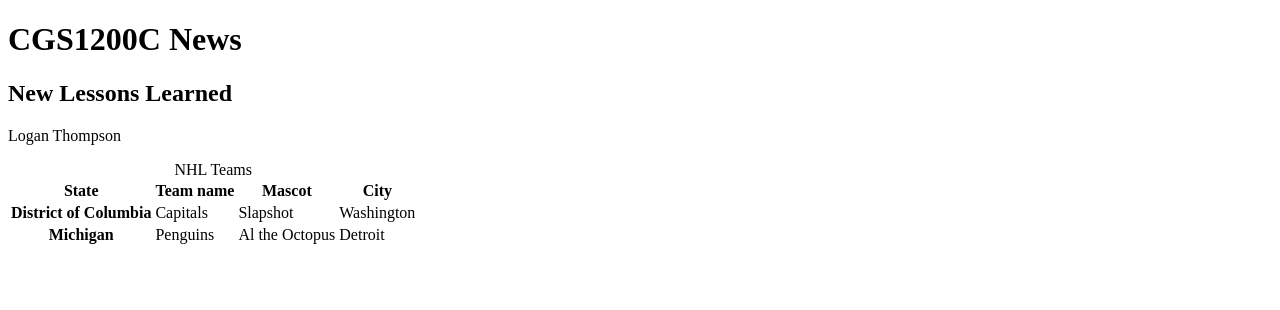
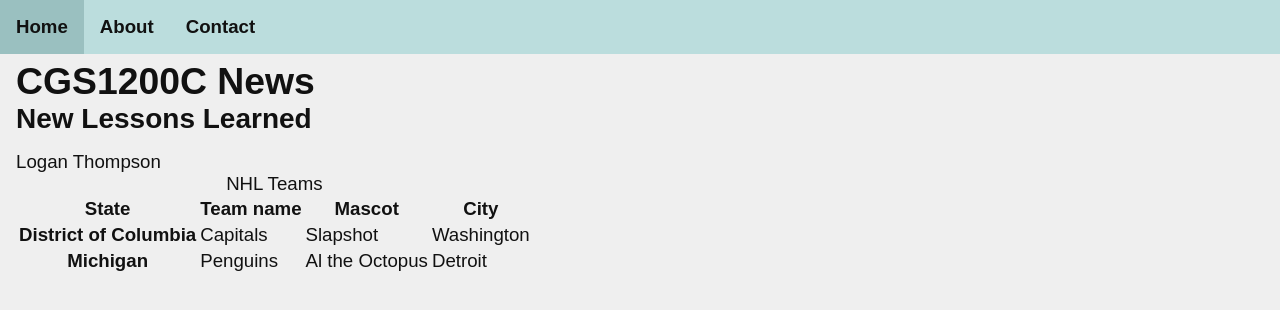
Before and after one commit to lowgain/CGS1200C, a plain HTML site: page index.html in a window 1280 px wide. Drawn offline with Linux system fonts and the light colour scheme.

Commit message:
add contact info and about pages

```diff
--- a/index.html
+++ b/index.html
@@ -4,16 +4,25 @@
 
 <head>
 
-  <title>CGS1200C - Unit 1</title>
+  <title>Unit 5 | Home</title>
 
   <meta charset="UTF-8" />
 
   <meta name="viewport" content="width=device-width,initial-scale=1" />
 
+  <link rel="stylesheet" href="styles.css" />
+
 </head>
 
 <body>
 
+  <nav>
+    <a href="index.html">Home</a>
+    <a href="about.html">About</a>
+    <a href="contact.html">Contact</a>
+  </nav>
+
+  <div class=wrapper>
     <h1>CGS1200C News</h1>
     <h2>New Lessons Learned</h2>
     <p>Logan Thompson</p>
@@ -44,6 +53,8 @@
 
     </table>
 
+  </div>
+
 </body>
 
 </html>
--- /dev/null
+++ b/styles.css
@@ -0,0 +1,51 @@
+:root {
+  --bg-color: #EFEFEF;
+  --fg-color: #111;
+  --primary-color: #BDD;
+  --secondary-color: #9AC0C0;
+}
+
+* {
+  margin: 0;
+  box-sizing: border-box;
+}
+
+body {
+  font-family: sans-serif;
+  font-size: 14pt;
+  color: var(--fg-color);
+  background-color: var(--bg-color);
+}
+
+nav {
+  position: fixed;
+  top: 0;
+  left: 0;
+  width: 100%;
+  background-color: var(--primary-color);
+  display: flex;
+}
+
+a {
+  font-weight: bold;
+  padding: 1rem;
+  text-decoration: none;
+  color: var(--fg-color);
+}
+a:hover { background-color: var(--secondary-color); }
+
+.wrapper {
+  margin: 1rem;
+  margin-top: 60px;
+}
+
+.wrapper p {
+  margin-top: 1rem;
+}
+
+.contact-table {
+  text-align: center;
+  width: 100%;
+}
+
+.contact-table th:after { content: ":"; }
```
Also changed, not shown: about.html (added, +31 -0 lines), contact.html (added, +42 -0 lines). Lines whose indentation alone changed are shown as unchanged.
